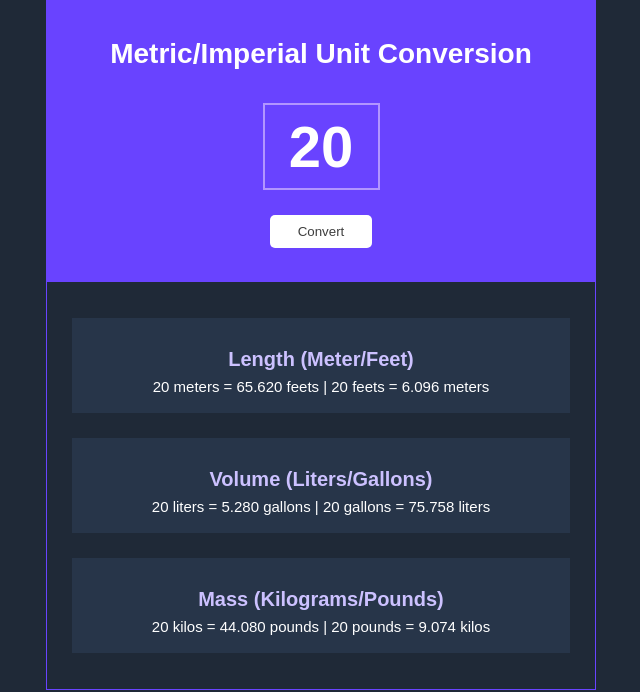
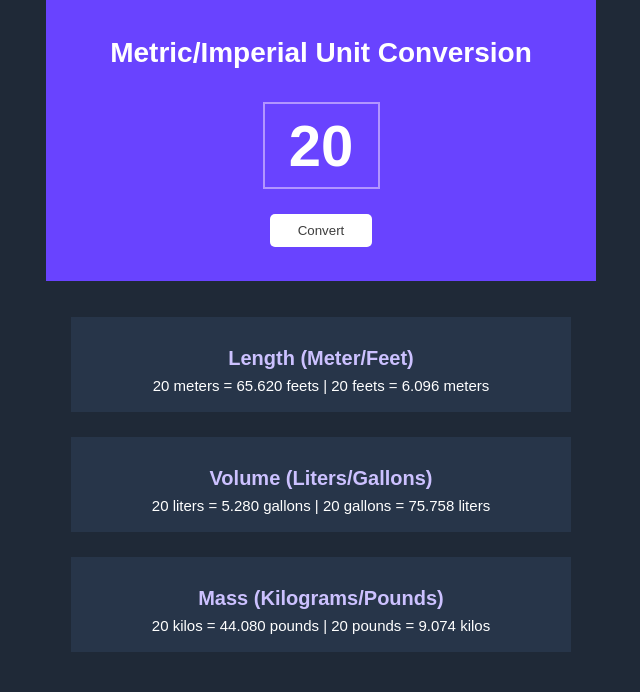
Before and after one commit to onah-john-25/unit-converter, a plain HTML site: page index.html in a window 1280 px wide. Shown: the whole page, without its empty margins (319-959 px from the left). Drawn offline with Linux system fonts and the light colour scheme.

Commit message:
container border removed

```diff
--- a/index.css
+++ b/index.css
@@ -22,7 +22,6 @@ body {
     width: 100%;
     text-align: center;
     margin: 0 auto;
-    border: 1px solid #6943FF;
 }
 
 .top-contents{
```
